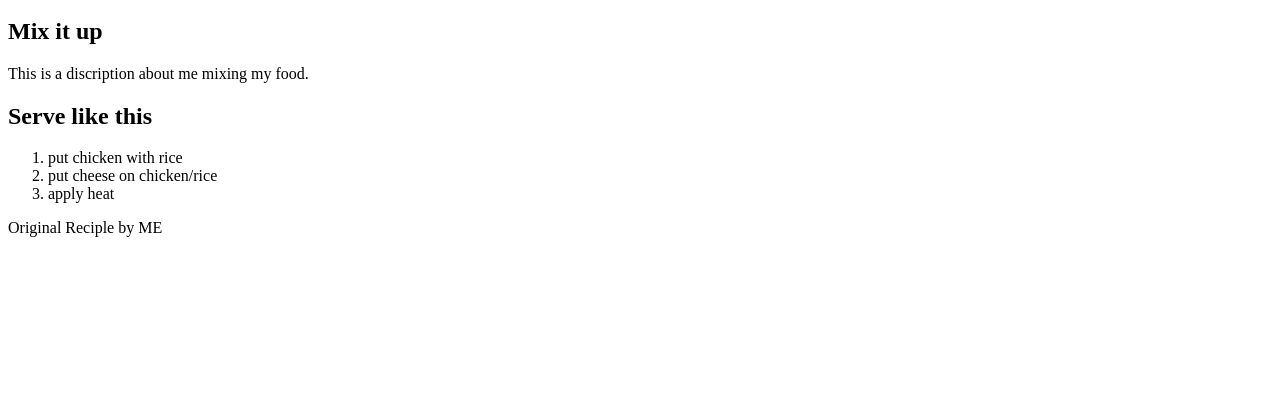
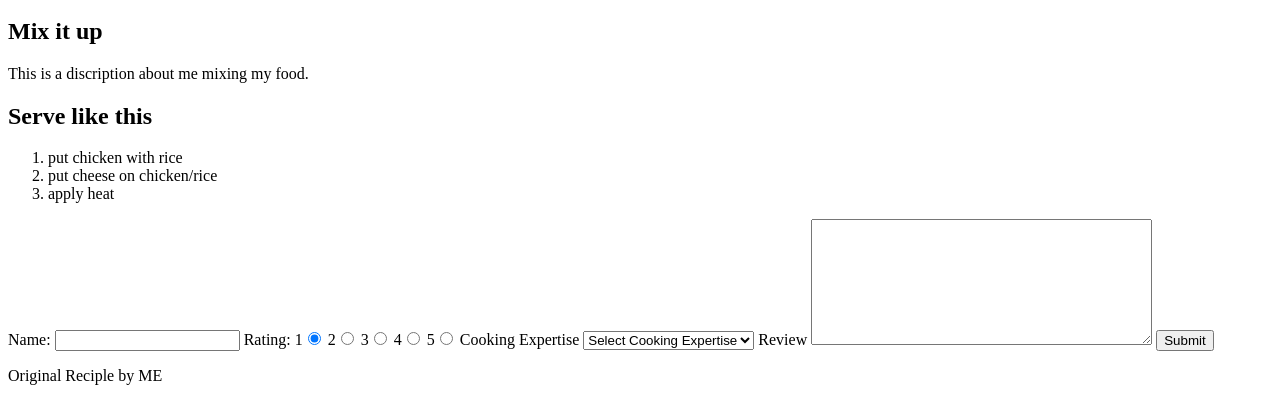
Before and after one commit to hhouston/hhouston.github.io, a plain HTML site: page index.html in a window 1280 px wide. Shown: the part 861-1262 px from the top of the page. Before the commit the page ends 1114 px from the top, so only its background shows below. Drawn offline with Linux system fonts and the light colour scheme.

Commit message:
adds completed html file for step 3

```diff
--- a/index.html
+++ b/index.html
@@ -7,7 +7,7 @@
 
 <body>
     <header>
-      <img src="https://d3c5s1hmka2e2b.cloudfront.net/uploads/topic/image/4/appacademy.png" alt="App Academy Logo">
+        <img src="https://d3c5s1hmka2e2b.cloudfront.net/uploads/topic/image/4/appacademy.png" alt="App Academy Logo">
         <nav>
             <ul>
                 <li><a href="#ingredients">Prepare</a></li>
@@ -30,14 +30,14 @@
         <figure>
             <img src="http://toriavey.com/images/2010/07/Shakshuka-Close-640x480.jpg" alt="Shakshukah Recipe">
             <figcaption>
-              <a href="http://hypem.com/">More on prepare</a>
+                <a href="http://hypem.com/">More on prepare</a>
             </figcaption>
         </figure>
 
 
         <h2 id="mix">Mix it up</h2>
         <p>
-          This is a discription about me mixing my food.
+            This is a discription about me mixing my food.
         </p>
 
         <h2 id="serve">Serve like this</h2>
@@ -45,13 +45,46 @@
             <li>put chicken with rice</li>
             <li>put cheese on chicken/rice</li>
             <li>apply heat</li>
-        <ol>
+        </ol>
     </section>
 
 
     <section>
-      <form action="/reviews" method="post"></form>
+        <form action="/reviews" method="post">
+
+          <label for="reviewer">Name: </label>
+          <input type="text" name="reviewer">
+
+            <label for="rating">Rating: </label>
+            1<input type="radio" name="rating" value="1" checked>
+            2<input type="radio" name="rating" value="2">
+            3<input type="radio" name="rating" value="3">
+            4<input type="radio" name="rating" value="4">
+            5<input type="radio" name="rating" value="5">
+
+            <label for="cooking expertise">Cooking Expertise</label>
+
+            <select id="cooking expertise">
+              <option disabled="true" selected="true" value="Select Cooking Expertise">Select Cooking Expertise</option>
+
+              <option value="Sometimes Cook">Sometimes Cook</option>
+
+              <option value="Cook Everyday">Cook Everyday</option>
+
+              <option value="Cooking is a hobby">Cooking is a hobby</option>
+
+              <option value="Profession Chef">Profession Chef</option>
+            </select>
+
+            <label for="review">Review
+                <textarea id="review" cols=40 rows=8></textarea>
+            </label>
+
+            <input type="submit" value="Submit">
+        </form>
+
     </section>
+
     <footer>
         <p>Original Reciple by ME</p>
     </footer>
```
